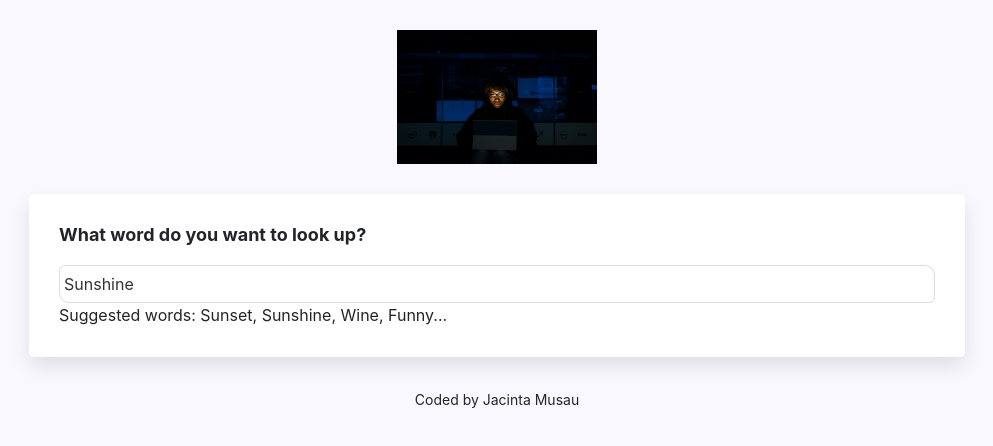
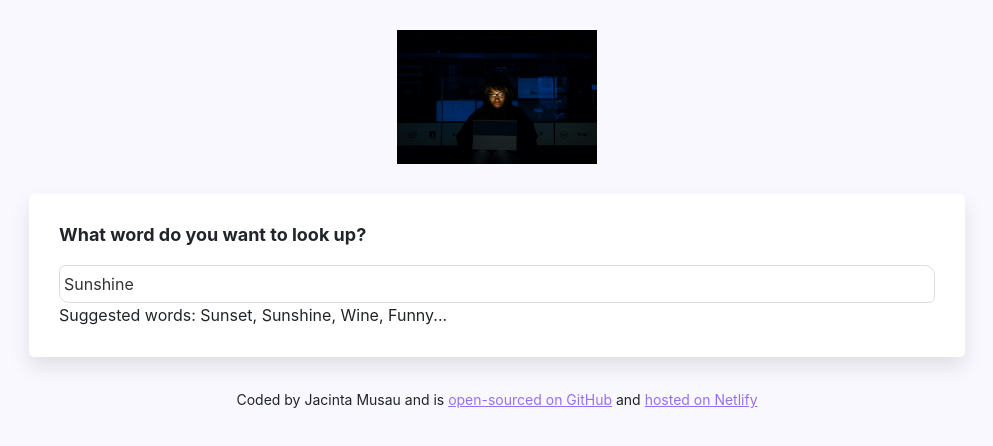
Before and after one commit to jessjat/Dictionaryproject, a React (Create React App) app in the folder my-app/: page / in a window 1280 px wide. Shown: the top 446 px of the page, without its empty margins (143-1136 px from the left). Built offline with nearby package versions, Linux system fonts and the light colour scheme; no server answers.

Commit message:
Added my github and netlify link to my project

```diff
--- a/my-app/src/App.js
+++ b/my-app/src/App.js
@@ -13,7 +13,7 @@ function App() {
         <Dictionary  defaultKeyword="Sunshine"/>
       </main>
       <footer className="App-footer">
-        <small>Coded by Jacinta Musau</small>
+        <small>Coded by Jacinta Musau and is <a href="https://github.com/jessjat/Dictionaryproject">open-sourced on GitHub</a> and <a href="https://my-dictionary-project-app.netlify.app/">hosted on Netlify</a></small>
       </footer>
     </div>
     </div>
```
